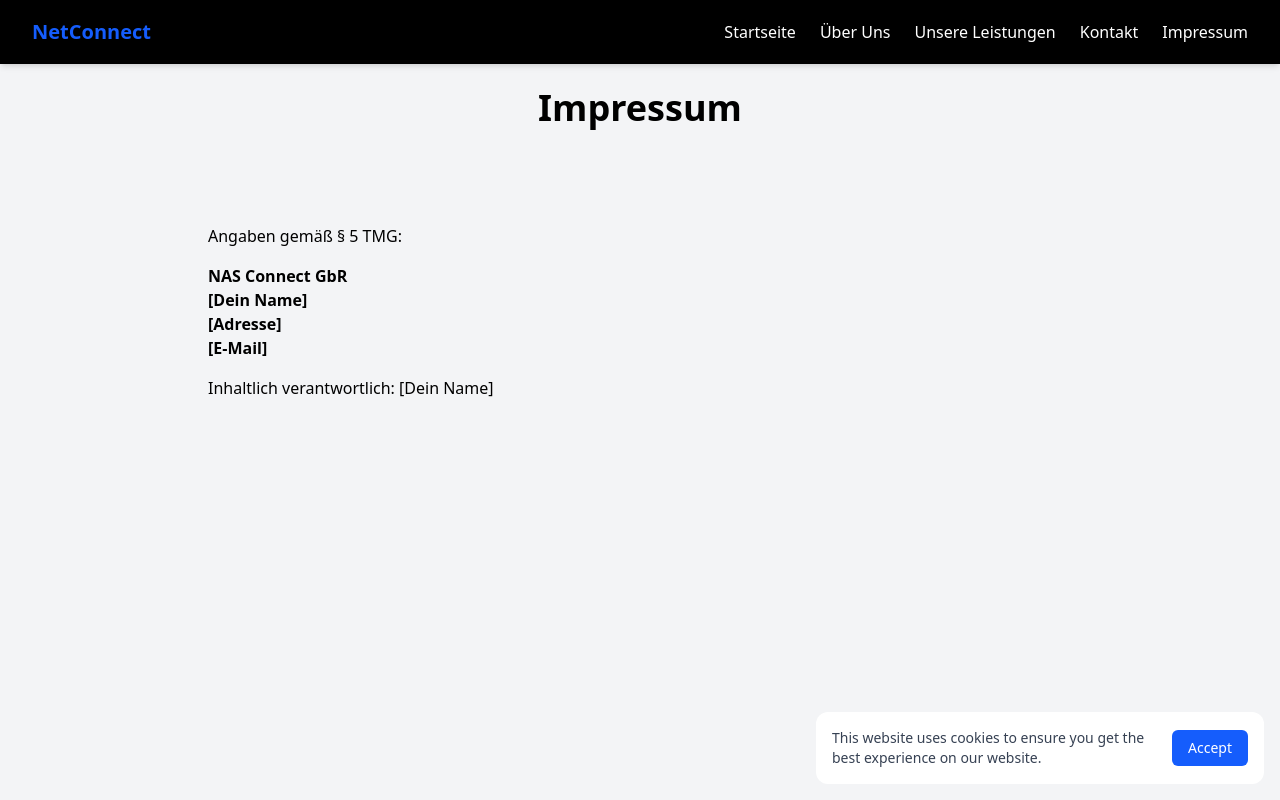
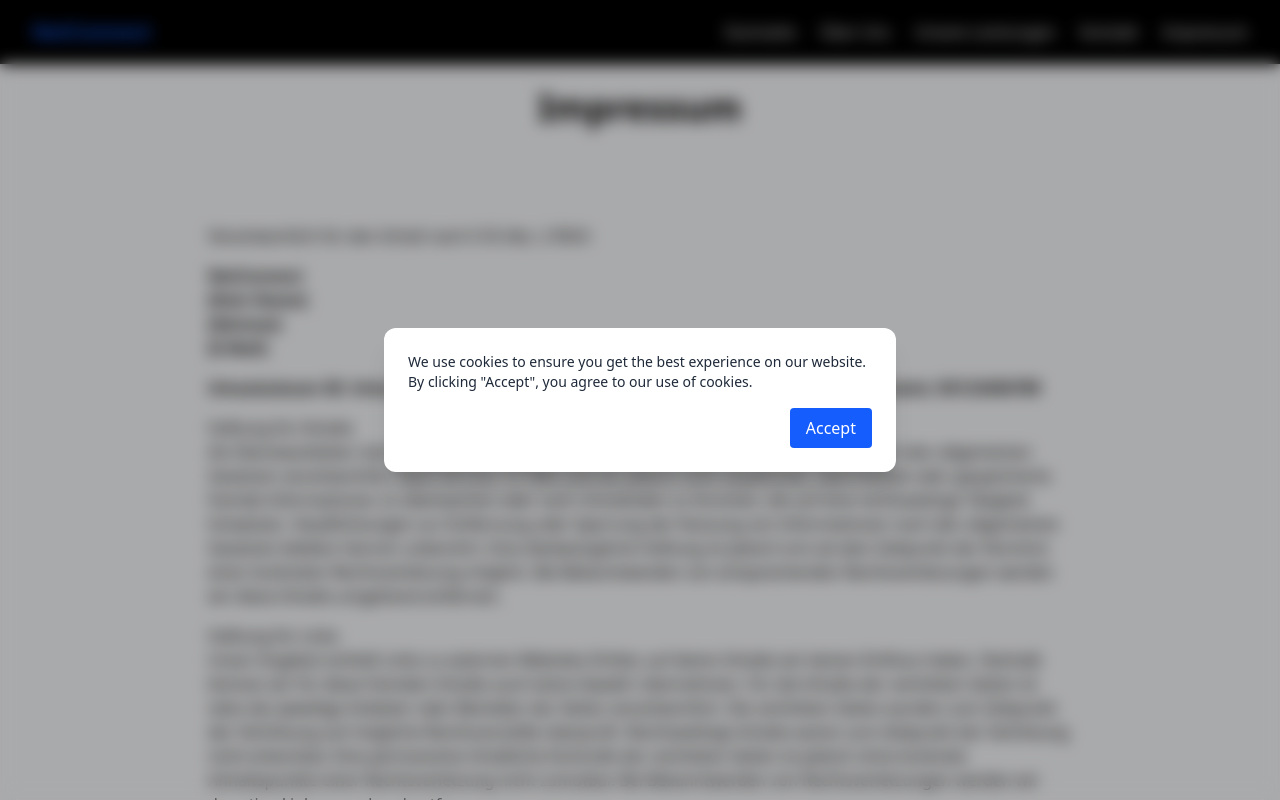
Before and after one commit to henning410/NetConnect, an Angular app: page /impressum in a window 1280 px wide. Shown: the top 800 px of the page. Built offline with nearby package versions, Linux system fonts and the light colour scheme.

Commit message:
cookie banner and deploy pipeline

```diff
--- a/package.json
+++ b/package.json
@@ -4,7 +4,8 @@
   "scripts": {
     "ng": "ng",
     "start": "ng serve",
-    "build": "ng build",
+    "build": "ng build --base-href 'https://henning410.github.io/NetConnect/'",
+    "deploy": "npx angular-cli-ghpages --dir=dist/NetConnect/browser",
     "watch": "ng build --watch --configuration development",
     "test": "ng test"
   },
--- a/src/app/cookie-banner/cookie-banner.component.html
+++ b/src/app/cookie-banner/cookie-banner.component.html
@@ -1,12 +1,24 @@
-<div *ngIf="showBanner"
-    class="fixed bottom-4 left-4 right-4 md:left-auto md:right-4 bg-white rounded-xl p-4 md:max-w-md z-50">
-    <div class="flex flex-col md:flex-row md:items-center md:justify-between gap-4">
-        <p class="text-sm text-gray-700">
-            This website uses cookies to ensure you get the best experience on our website.
-        </p>
-        <button (click)="acceptCookies()"
-            class="bg-blue-600 text-white text-sm font-medium px-4 py-2 rounded-md hover:bg-blue-700 transition cursor-pointer transition duration-300 ease-in-out hover:-translate-y-1 hover:scale-110">
-            Accept
+<div *ngIf="showBanner" class="fixed inset-0 z-50 flex items-end md:items-center justify-center">
+    <!-- Backdrop blur & overlay -->
+    <div class="absolute inset-0 bg-black/30 backdrop-blur-sm pointer-events-none"></div>
+
+    <!-- Cookie banner box -->
+    <div class="relative bg-white rounded-xl shadow-xl p-6 m-4 max-w-lg w-full z-10">
+      <p class="text-sm text-gray-800 mb-4">
+        We use cookies to ensure you get the best experience on our website. By clicking "Accept", you agree to our use of cookies.
+      </p>
+      <div class="flex justify-end gap-2">
+        <button
+          (click)="acceptCookies()"
+          class="bg-blue-600 text-white px-4 py-2 rounded hover:bg-blue-700 transition"
+        >
+          Accept
         </button>
+        <!-- Optional: Customize and Reject -->
+        <!--
+        <button class="text-gray-600 px-4 py-2 rounded hover:text-gray-800">Customize</button>
+        <button class="text-gray-600 px-4 py-2 rounded hover:text-gray-800">Reject</button>
+        -->
+      </div>
     </div>
-</div>
+  </div>
--- a/src/app/pages/impressum/impressum.component.html
+++ b/src/app/pages/impressum/impressum.component.html
@@ -1,8 +1,47 @@
 <section class="min-h-screen px-6 py-16 bg-gray-100">
   <h2 class="text-4xl font-bold text-center mb-12 mt-6">Impressum</h2>
   <section class="max-w-4xl mx-auto px-4 py-12">
-    <p>Angaben gemäß § 5 TMG:</p>
-    <p class="mt-4 font-semibold">NAS Connect GbR<br />[Dein Name]<br />[Adresse]<br />[E-Mail]</p>
-    <p class="mt-4">Inhaltlich verantwortlich: [Dein Name]</p>
+    <p>Verantwortlich für den Inhalt nach § 55 Abs. 2 RStV:</p>
+    <p class="mt-4 font-semibold">NetConnect<br />[Dein Name]<br />[Adresse]<br />[E-Mail]</p>
+    <p class="mt-4 font-semibold">Umsatzsteuer-ID:
+      Umsatzsteuer-Identifikationsnummer gemäß § 27a Umsatzsteuergesetz: DE123456789</p>
+    <p class="mt-4">
+      Haftung für Inhalte
+    </p>
+    <p>
+      Als Diensteanbieter sind wir gemäß § 7 Abs. 1 TMG für eigene Inhalte auf diesen Seiten nach den allgemeinen
+      Gesetzen verantwortlich. Nach §§ 8 bis 10 TMG sind wir jedoch nicht verpflichtet, übermittelte oder gespeicherte
+      fremde Informationen zu überwachen oder nach Umständen zu forschen, die auf eine rechtswidrige Tätigkeit
+      hinweisen.
+      Verpflichtungen zur Entfernung oder Sperrung der Nutzung von Informationen nach den allgemeinen Gesetzen bleiben
+      hiervon unberührt. Eine diesbezügliche Haftung ist jedoch erst ab dem Zeitpunkt der Kenntnis einer konkreten
+      Rechtsverletzung möglich. Bei Bekanntwerden von entsprechenden Rechtsverletzungen werden wir diese Inhalte
+      umgehend entfernen.
+    </p>
+    <p class="mt-4">
+      Haftung für Links
+    </p>
+    <p>
+      Unser Angebot enthält Links zu externen Websites Dritter, auf deren Inhalte wir keinen Einfluss haben. Deshalb
+      können wir für diese fremden Inhalte auch keine Gewähr übernehmen. Für die Inhalte der verlinkten Seiten ist stets
+      der jeweilige Anbieter oder Betreiber der Seiten verantwortlich.
+      Die verlinkten Seiten wurden zum Zeitpunkt der Verlinkung auf mögliche Rechtsverstöße überprüft. Rechtswidrige
+      Inhalte waren zum Zeitpunkt der Verlinkung nicht erkennbar. Eine permanente inhaltliche Kontrolle der verlinkten
+      Seiten ist jedoch ohne konkrete Anhaltspunkte einer Rechtsverletzung nicht zumutbar. Bei Bekanntwerden von
+      Rechtsverletzungen werden wir derartige Links umgehend entfernen.
+    </p>
+    <p class="mt-4">
+      Urheberrecht
+    </p>
+    <p>
+      Die durch die Seitenbetreiber erstellten Inhalte und Werke auf diesen Seiten unterliegen dem deutschen
+      Urheberrecht. Die Vervielfältigung, Bearbeitung, Verbreitung und jede Art der Verwertung außerhalb der Grenzen des
+      Urheberrechtes bedürfen der schriftlichen Zustimmung des jeweiligen Autors bzw. Erstellers.
+      Downloads und Kopien dieser Seite sind nur für den privaten, nicht kommerziellen Gebrauch gestattet.
+      Soweit die Inhalte auf dieser Seite nicht vom Betreiber erstellt wurden, werden die Urheberrechte Dritter
+      beachtet. Insbesondere werden Inhalte Dritter als solche gekennzeichnet.
+      Solltest du trotzdem auf eine Urheberrechtsverletzung aufmerksam werden, bitten wir um einen entsprechenden
+      Hinweis. Bei Bekanntwerden von Rechtsverletzungen werden wir derartige Inhalte umgehend entfernen.
+    </p>
   </section>
 </section>
```
